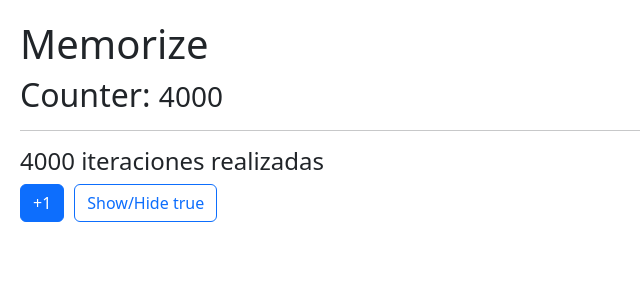
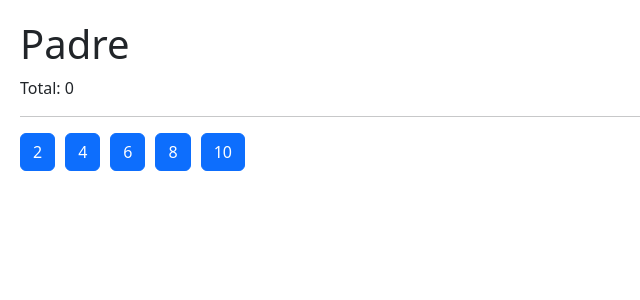
Before and after one commit to jnka9755/react-05HOOKSAPP, a React (Vite) app: page / in a window 1280 px wide. Shown: the top 300 px of the page, without its empty margins (0-640 px from the left). Built offline with nearby package versions, Linux system fonts and the light colour scheme.

Commit message:
05 HOOKS APP
Uso de hooks

useCallback

Ejercicio de hooks memos "07-tarea-memo"

```diff
--- /dev/null
+++ b/src/07-tarea-memo/Hijo.jsx
@@ -0,0 +1,15 @@
+import { memo } from "react";
+
+export const Hijo = memo(({ numero, incrementar }) => {
+
+    console.log('  Me volví a generar :(  ');
+
+    return (
+        <button
+            className="btn btn-primary mr-3"
+            onClick={ () => incrementar( numero ) }
+        >
+            { numero }
+        </button>
+    )
+})
--- /dev/null
+++ b/src/07-tarea-memo/Padre.jsx
@@ -0,0 +1,40 @@
+import { Hijo } from './Hijo'
+import { useCallback, useState } from 'react';
+
+export const Padre = () => {
+
+    const numeros = [2,4,6,8,10];
+    const [valor, setValor] = useState(0);
+
+
+    const incrementar = useCallback(
+      (value) => {
+        setValor( (increment) => increment + value );
+      },
+      []
+    );
+
+    // const incrementar = ( num ) => {
+    //     setValor( valor + num )
+    // }
+
+
+    return (
+        <div>
+            <h1>Padre</h1>
+            <p> Total: { valor } </p>
+
+            <hr />
+
+            {
+                numeros.map( n => (
+                    <Hijo
+                        key={ n }
+                        numero={ n }
+                        incrementar={ incrementar }
+                    />
+                ))
+            }
+        </div>
+    )
+}
--- /dev/null
+++ b/src/07-useCallback/CallbackHook.jsx
@@ -0,0 +1,35 @@
+import { useCallback, useEffect, useState } from "react"
+import { ShowIncrement } from "./ShowIncrement"
+
+export const CallbackHook = () => {
+
+    const [counter, setCounter] = useState(10)
+    const increment = useCallback(
+      (value) => {
+        setCounter( (count) => count + value );
+      },
+      [],
+    )
+
+    useEffect(() => {
+    //   increment(5);
+    }, [increment])
+
+
+    // const increment = () => {
+    //     setCounter( counter + 1 );
+    // }
+
+    return (
+        <>
+            <h1>CallbackHook</h1>
+
+            <h2>use Callback Hook: { counter }</h2>
+            <hr />
+
+            <ShowIncrement
+                increment={ increment }
+            />
+        </>
+    )
+}
--- a/src/main.jsx
+++ b/src/main.jsx
@@ -1,7 +1,9 @@
 import React from 'react'
 import ReactDOM from 'react-dom/client'
 import './index.css'
-import { MemorizeHook } from './06-memos/MemorizeHook'
+import { Padre } from './07-tarea-memo/Padre'
+// import { CallbackHook } from './07-useCallback/CallbackHook'
+// import { MemorizeHook } from './06-memos/MemorizeHook'
 // import { Memorize } from './06-memos/Memorize'
 // import { Layout } from './05-useLayoutEffect/Layout'
 // import { FocusScreen } from './04-useRef/FocusScreen'
@@ -14,6 +16,6 @@ import { MemorizeHook } from './06-memos/MemorizeHook'
 
 ReactDOM.createRoot(document.getElementById('root')).render(
   // <React.StrictMode>
-    <MemorizeHook />
+    <Padre />
   // </React.StrictMode>,
 )
```
Also changed, not shown: src/07-useCallback/ShowIncrement.jsx (added, +8 -0 lines).
